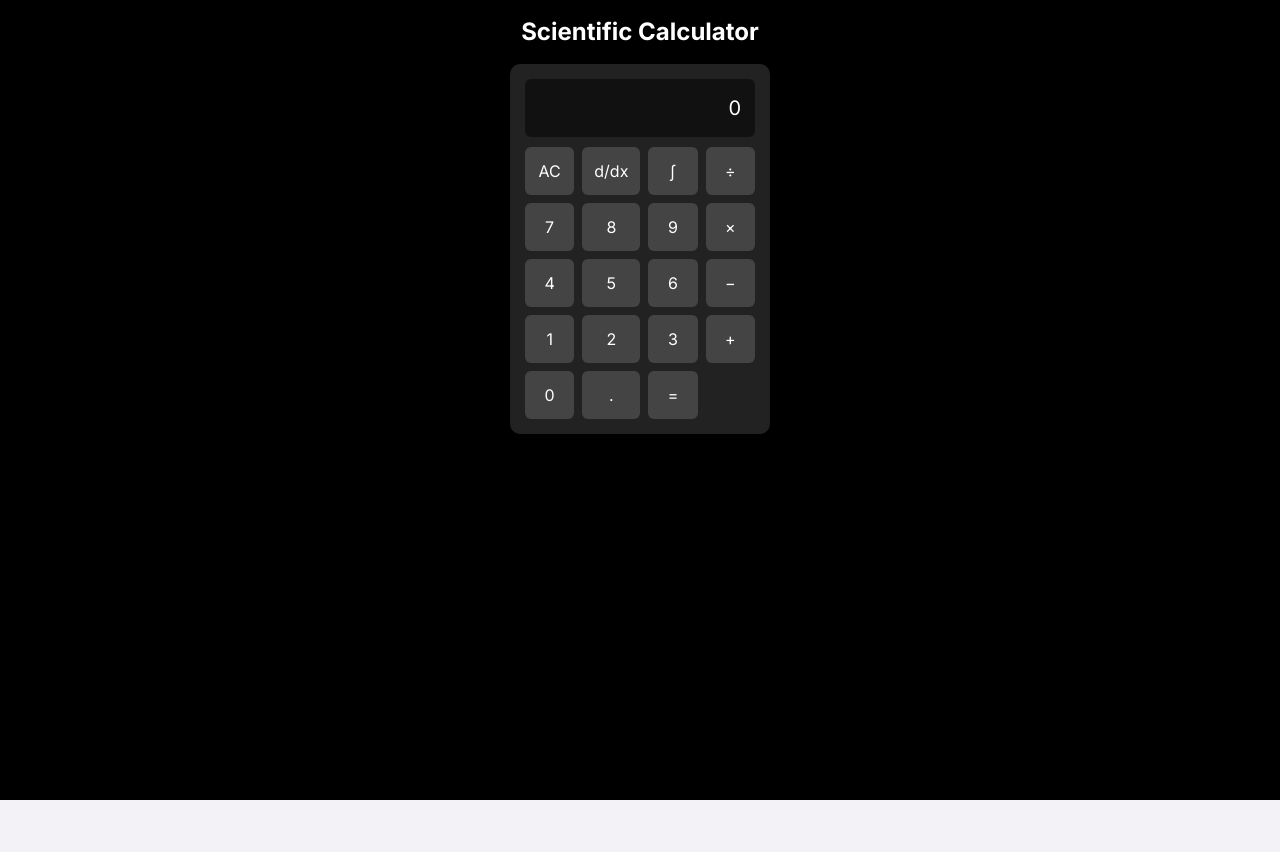
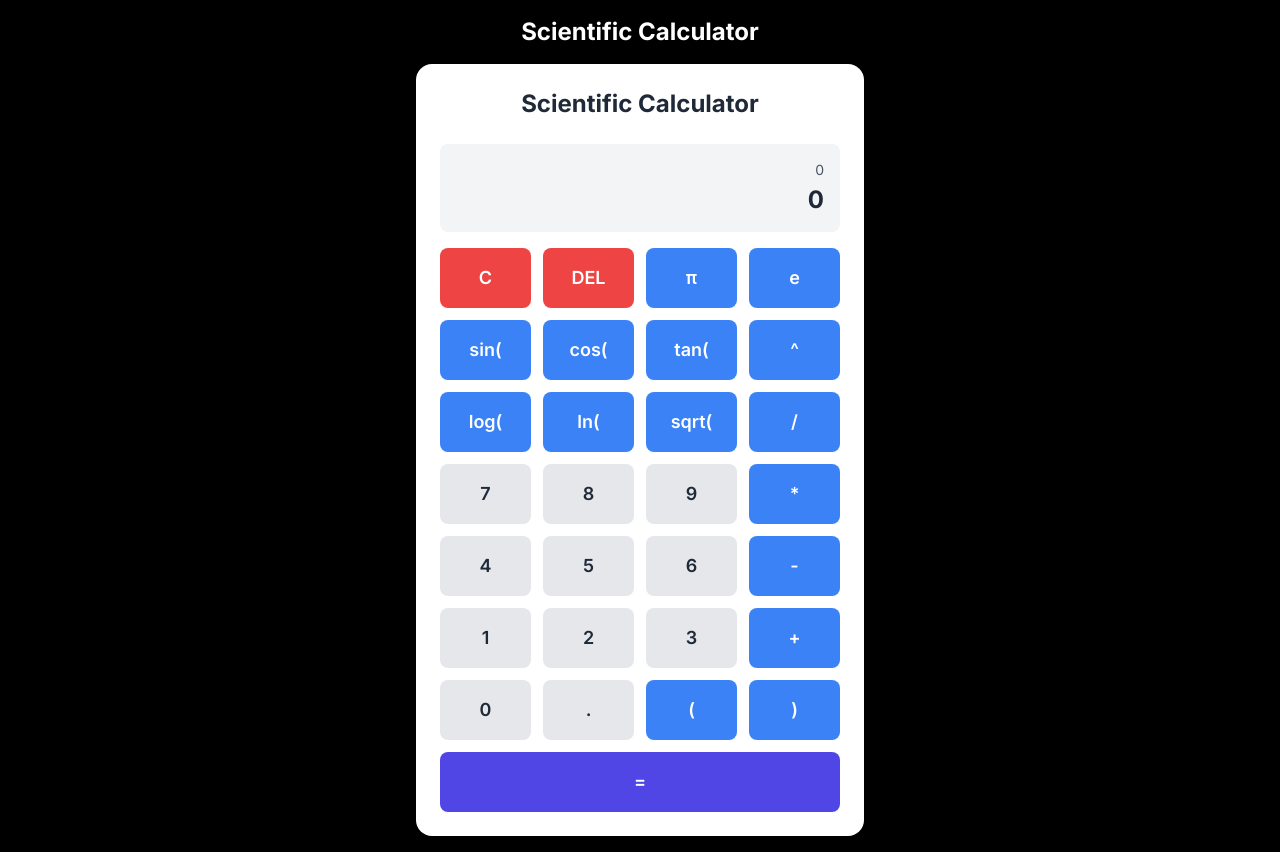
Before and after one commit to techai342/schoolwork, a React (Vite) app: page /calculator in a window 1280 px wide. Before the commit the page ends 800 px from the top, so only its background shows below. Built offline with nearby package versions, Linux system fonts and the light colour scheme.

Commit message:
Update ScientificCalculator.jsx

```diff
--- a/src/components/ScientificCalculator.jsx
+++ b/src/components/ScientificCalculator.jsx
@@ -1,74 +1,89 @@
-import React, { useState } from "react";
-import { evaluate, derivative, simplify, parse } from "mathjs";
-import "./calculator.css";
+// src/components/ScientificCalculator.jsx
+import React, { useState } from 'react';
 
 const ScientificCalculator = () => {
-  const [input, setInput] = useState("");
+  const [input, setInput] = useState('');
+  const [result, setResult] = useState('');
 
-  const handleClick = (value) => {
-    setInput(input + value);
-  };
+  const handleButtonClick = (value) => {
+    if (value === '=') {
+      try {
+        // Replace scientific functions for evaluation
+        let expression = input
+          .replace(/sin\(/g, 'Math.sin(')
+          .replace(/cos\(/g, 'Math.cos(')
+          .replace(/tan\(/g, 'Math.tan(')
+          .replace(/log\(/g, 'Math.log10(')
+          .replace(/ln\(/g, 'Math.log(')
+          .replace(/sqrt\(/g, 'Math.sqrt(')
+          .replace(/π/g, 'Math.PI')
+          .replace(/e/g, 'Math.E')
+          .replace(/\^/g, '**');
 
-  const handleClear = () => {
-    setInput("");
-  };
-
-  const handleEqual = () => {
-    try {
-      const result = evaluate(input);
-      setInput(result.toString());
-    } catch (error) {
-      setInput("Error");
+        setResult(eval(expression));
+      } catch (error) {
+        setResult('Error');
+      }
+    } else if (value === 'C') {
+      setInput('');
+      setResult('');
+    } else if (value === 'DEL') {
+      setInput(input.slice(0, -1));
+    } else {
+      setInput(input + value);
     }
   };
 
-  const handleDerivative = () => {
-    try {
-      const result = derivative(input, 'x').toString();
-      setInput(result);
-    } catch (error) {
-      setInput("Error");
-    }
-  };
-
-  const handleIntegral = () => {
-    try {
-      const node = parse(input);
-      const result = simplify(node);
-      setInput(result.toString());
-    } catch (error) {
-      setInput("Error");
-    }
-  };
+  const buttons = [
+    ['C', 'DEL', 'π', 'e'],
+    ['sin(', 'cos(', 'tan(', '^'],
+    ['log(', 'ln(', 'sqrt(', '/'],
+    ['7', '8', '9', '*'],
+    ['4', '5', '6', '-'],
+    ['1', '2', '3', '+'],
+    ['0', '.', '(', ')'],
+    ['=']
+  ];
 
   return (
-    <div className="calc-container">
-      <div className="calc-display">{input || "0"}</div>
+    <div className="bg-white dark:bg-gray-800 rounded-2xl shadow-xl p-6 max-w-md mx-auto">
+      <h2 className="text-2xl font-bold text-center mb-6 text-gray-800 dark:text-white">
+        Scientific Calculator
+      </h2>
 
-      <div className="calc-buttons">
-        <button onClick={handleClear}>AC</button>
-        <button onClick={() => handleDerivative()}>d/dx</button>
-        <button onClick={() => handleIntegral()}>∫</button>
-        <button onClick={() => handleClick("/")}>÷</button>
+      {/* Display */}
+      <div className="bg-gray-100 dark:bg-gray-700 rounded-lg p-4 mb-4">
+        <div className="text-right">
+          <div className="text-gray-600 dark:text-gray-300 text-sm min-h-6">
+            {input || '0'}
+          </div>
+          <div className="text-2xl font-bold text-gray-800 dark:text-white min-h-8">
+            {result || '0'}
+          </div>
+        </div>
+      </div>
 
-        <button onClick={() => handleClick("7")}>7</button>
-        <button onClick={() => handleClick("8")}>8</button>
-        <button onClick={() => handleClick("9")}>9</button>
-        <button onClick={() => handleClick("*")}>×</button>
-
-        <button onClick={() => handleClick("4")}>4</button>
-        <button onClick={() => handleClick("5")}>5</button>
-        <button onClick={() => handleClick("6")}>6</button>
-        <button onClick={() => handleClick("-")}>−</button>
-
-        <button onClick={() => handleClick("1")}>1</button>
-        <button onClick={() => handleClick("2")}>2</button>
-        <button onClick={() => handleClick("3")}>3</button>
-        <button onClick={() => handleClick("+")}>+</button>
-
-        <button onClick={() => handleClick("0")}>0</button>
-        <button onClick={() => handleClick(".")}>.</button>
-        <button onClick={handleEqual}>=</button>
+      {/* Buttons Grid */}
+      <div className="grid grid-cols-4 gap-3">
+        {buttons.flat().map((btn, index) => (
+          <button
+            key={index}
+            onClick={() => handleButtonClick(btn)}
+            className={`
+              p-4 rounded-lg text-lg font-semibold transition-all duration-200
+              ${btn === '='
+                ? 'col-span-4 bg-indigo-600 hover:bg-indigo-700 text-white'
+                : btn === 'C' || btn === 'DEL'
+                ? 'bg-red-500 hover:bg-red-600 text-white'
+                : /[0-9]/.test(btn) || btn === '.'
+                ? 'bg-gray-200 hover:bg-gray-300 text-gray-800 dark:bg-gray-600 dark:hover:bg-gray-500 dark:text-white'
+                : 'bg-blue-500 hover:bg-blue-600 text-white'
+              }
+            `}
+          >
+            {btn}
+          </button>
+        ))}
       </div>
     </div>
   );
```
